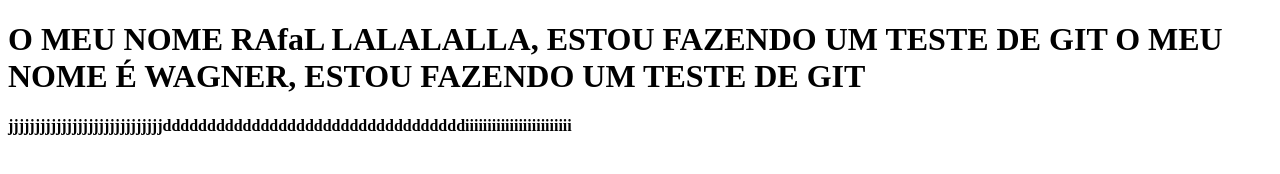
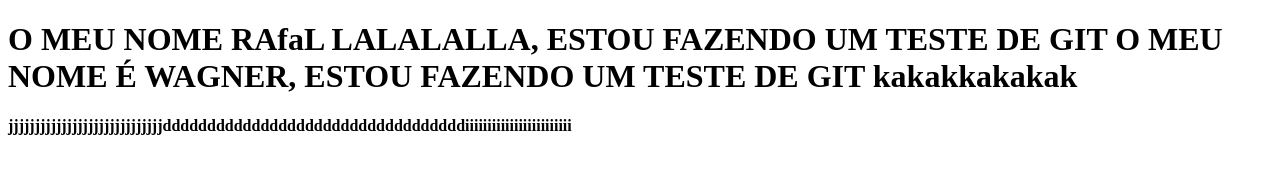
Before and after one commit to rafaelgalvaolm/ProvaWagnerGit, a plain HTML site: page index.html in a window 1280 px wide. Drawn offline with Linux system fonts and the light colour scheme.

Commit message:
allalalala

```diff
--- a/index.html
+++ b/index.html
@@ -9,6 +9,7 @@
     <h1>
         O MEU NOME  RAfaL LALALALLA, ESTOU FAZENDO UM TESTE DE GIT
         O MEU NOME É WAGNER, ESTOU FAZENDO UM TESTE DE GIT
+        kakakkakakak
     </h1>
 </body>
 <h4>jjjjjjjjjjjjjjjjjjjjjjjjjjjjjddddddddddddddddddddddddddddddddddiiiiiiiiiiiiiiiiiiiiiiii</h4>
```
